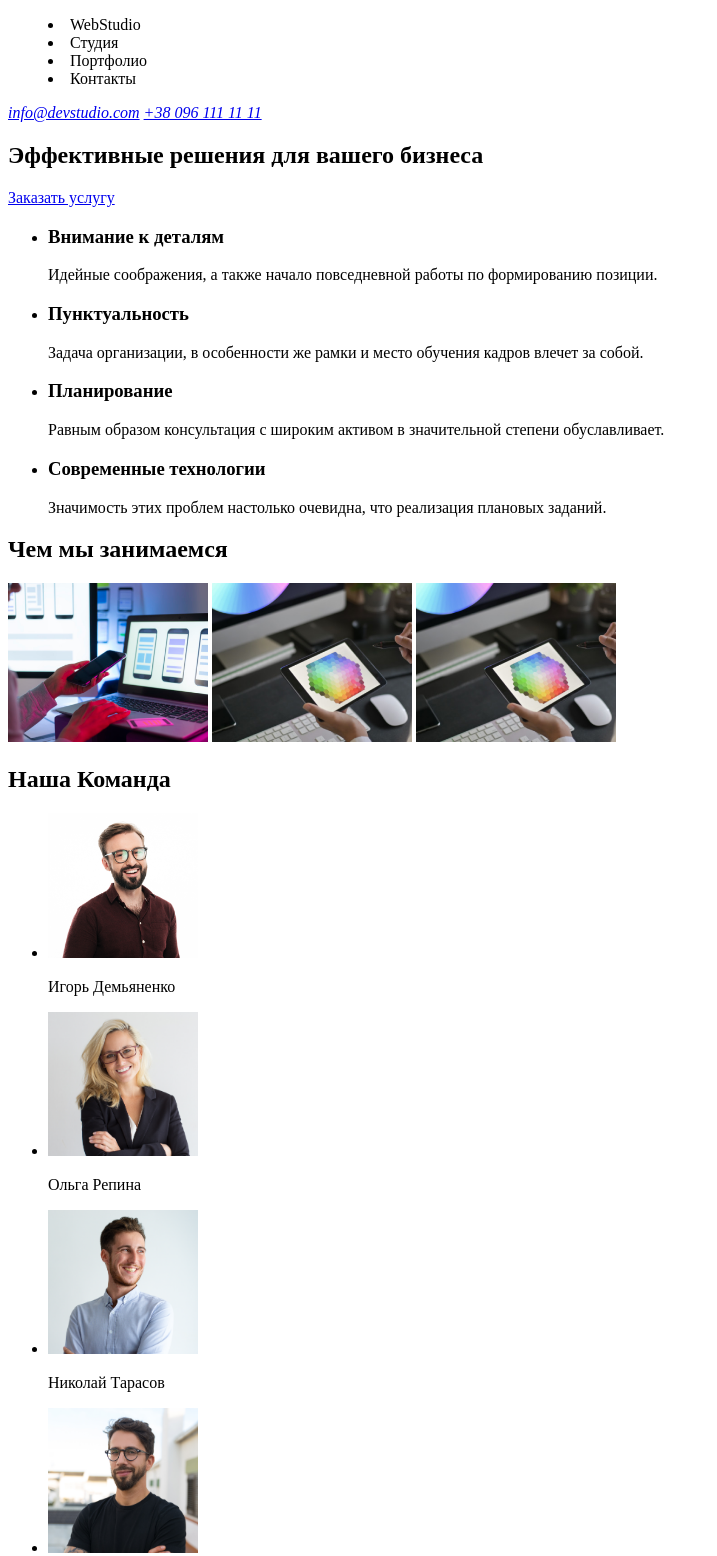
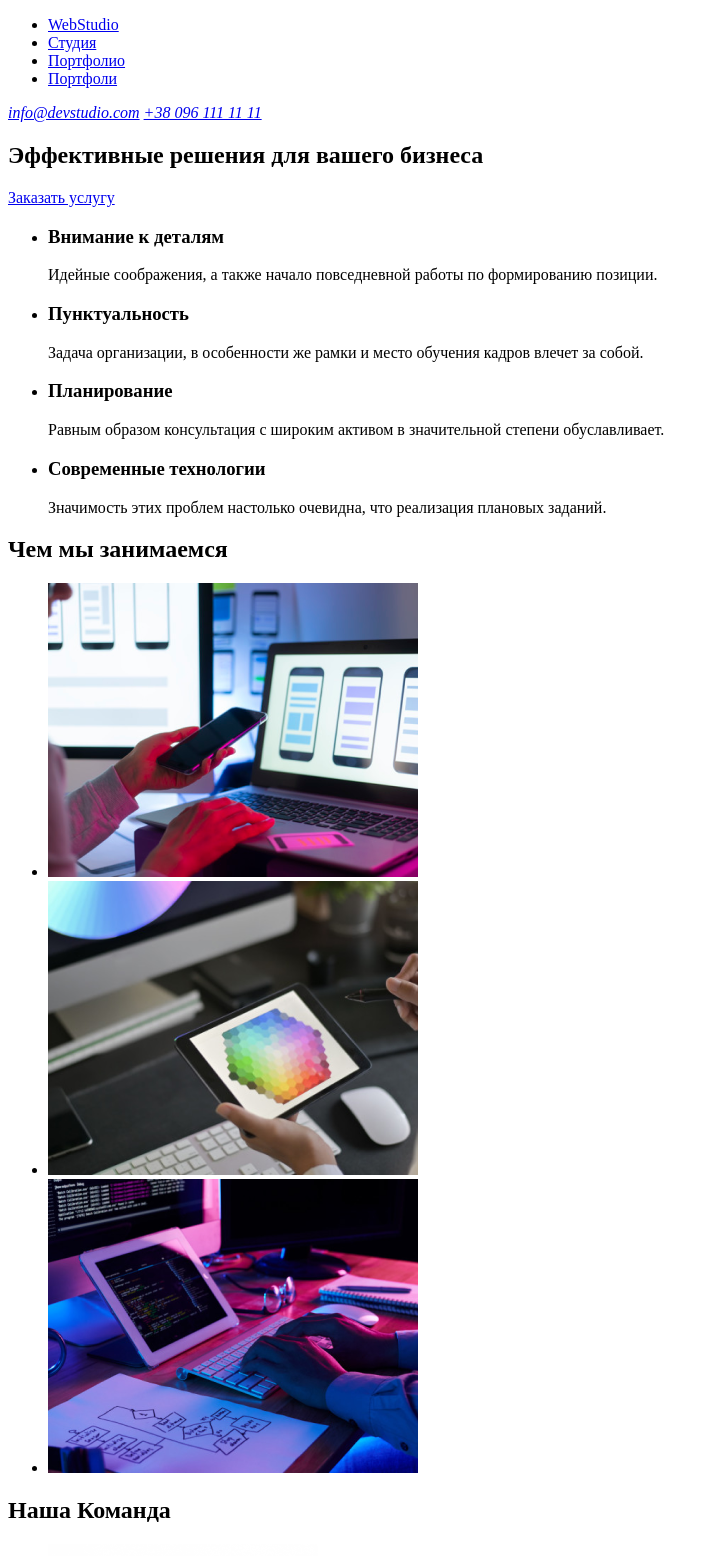
Before and after one commit to Roman-Siratsky/goit-markup-hw-01, a plain HTML site: page index.html in a window 1280 px wide. Shown: the top 1556 px of the page, without its empty margins (0-717 px from the left). Drawn offline with Linux system fonts and the light colour scheme.

Commit message:
Fixed Homework1

```diff
--- a/index.html
+++ b/index.html
@@ -8,17 +8,17 @@
 <body>
     <header>
         <nav>
-            <menu>
-                <li><a href="#"></a>WebStudio</li>
-                <li><a href="#"></a>Студия</li>
-                <li><a href="#"></a>Портфолио</li>
-                <li><a href="#"></a>Контакты</li>
-            </menu>
+            <ul>
+                <li><a href="#">WebStudio</a></li>
+                <li><a href="#">Студия</a></li>
+                <li><a href="#">Портфолио</a></li>
+                <li><a href="#">Портфоли</a></li>
+            </ul>
+        </nav>
             <address>
                 <a href="mailto:info@devstudio.com">info@devstudio.com</a>
                 <a href="tel:+380961111111">+38 096 111 11 11</a>
             </address>
-        </nav>
     </header>
     <main>
         <section>
@@ -47,36 +47,41 @@
         </section>
         <section>
             <h2>Чем мы занимаемся</h2>
-            <div>
-                <img src="./img/1img.png" alt="img1" width="200">
-                <img src="./img/2img.png" alt="img2" width="200">
-                <img src="./img/2img.png" alt="img3" width="200">
-            </div>
+
+            <ul>
+                <li><img src="./img/1img.png" alt="img1" width="370" height="294"></li>
+                <li><img src="./img/2img.png" alt="img2" width="370" height="294"></li>
+                <li><img src="./img/3img.png" alt="img3" width="370" height="294"></li>
+            </ul>
         </section>
         <section>
             <h2>Наша Команда</h2>
             <ul>
                 <li>
-                    <img src="./img/p1.png" alt="Product Designer" width="150">
+                    <img src="./img/p1.png" alt="Product Designer" width="270" height="260">
                     <p>Игорь Демьяненко</p>
+                    <p>Product Designer</p>
                 </li>
                 <li>
-                    <img src="./img/p2.png" alt="Frontend Developer" width="150">
+                    <img src="./img/p2.png" alt="Frontend Developer" width="270" height="260">
                     <p>Ольга Репина</p>
+                    <p>Frontend Developer</p>
                 </li>
                 <li>
-                    <img src="./img/p3.png" alt="Marketing" width="150">
+                    <img src="./img/p3.png" alt="Marketing" width="270" height="260">
                     <p>Николай Тарасов</p>
+                    <p>Marketing</p>
                 </li>
                 <li>
-                    <img src="./img/p4.png" alt="UI Designer" width="150">
+                    <img src="./img/p4.png" alt="UI Designer" width="270" height="260">
                     <p>Михаил Ермаков</p>
+                    <p>UI Designer</p>
                 </li>
             </ul>
         </section>
     </main>
     <footer>
-        <p>WebStudio</p>
+        <a href="#">WebStudio</a>
         <div>
         <address>
             <a href="https://www.google.com/maps/place/Lesi+Ukrainky+Blvd,+26,+Kyiv,
```
